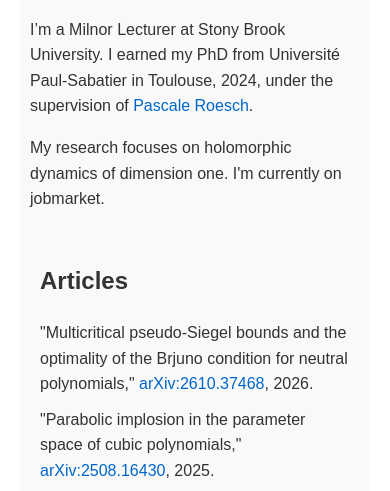
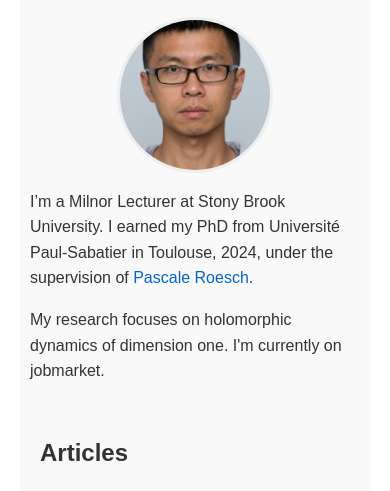
Before and after one commit to RunzeZhangMATH/RunzeZhangMATH.github.io, a plain HTML site: page index.html in a window 390 px wide. Shown: the part 274-765 px from the top of the page. Drawn offline with Linux system fonts and the light colour scheme.

Commit message:
Enhance profile photo styling and responsiveness
Added styles for profile photo and responsive design.

```diff
--- a/index.html
+++ b/index.html
@@ -56,6 +56,25 @@
             margin-bottom: 10px;
         }
 
+            .profile-photo {
+            width: 150px;           /* 照片宽度 */
+            height: 150px;          /* 照片高度 */
+            border-radius: 50%;     /* 将照片变成圆形 */
+            object-fit: cover;      /* 保证照片不变形 */
+            float: left;            /* 照片靠左浮动 */
+            margin-right: 20px;     /* 与右侧文字保持距离 */
+            margin-bottom: 10px;    /* 底部留白 */
+            border: 3px solid #eee; /* 加一圈很浅的边框更好看 */
+        }
+
+        /* 针对手机屏幕的适配：手机上取消浮动，居中显示 */
+        @media (max-width: 600px) {
+            .profile-photo {
+                float: none;
+                display: block;
+                margin: 0 auto 15px auto;
+            }
+        }
         @media (max-width: 600px) {
             nav {
                 display: flex;
@@ -83,6 +102,7 @@
 
     <section id="about">
         <h1>Runze Zhang</h1>
+        <img src="runze.jpeg" alt="Runze Zhang" class="profile-photo">
         <p>I’m a Milnor Lecturer at Stony Brook University. I earned my PhD from Université Paul-Sabatier in Toulouse, 2024, under the supervision of <a href="https://www.math.univ-toulouse.fr/~roesch/" target="_blank">Pascale Roesch</a>.
         <p>My research focuses on holomorphic dynamics of dimension one. I'm currently on jobmarket.
 
```
